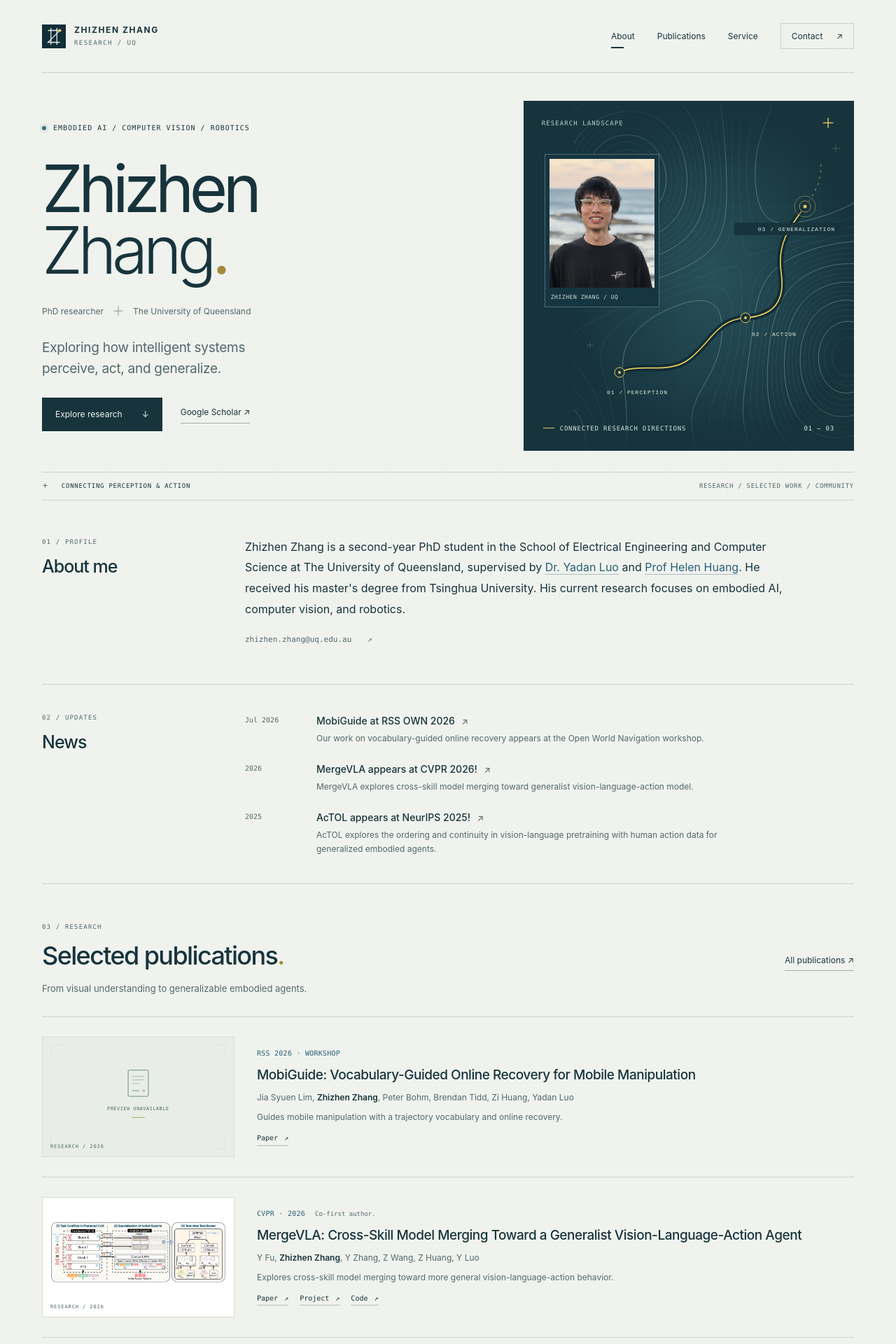
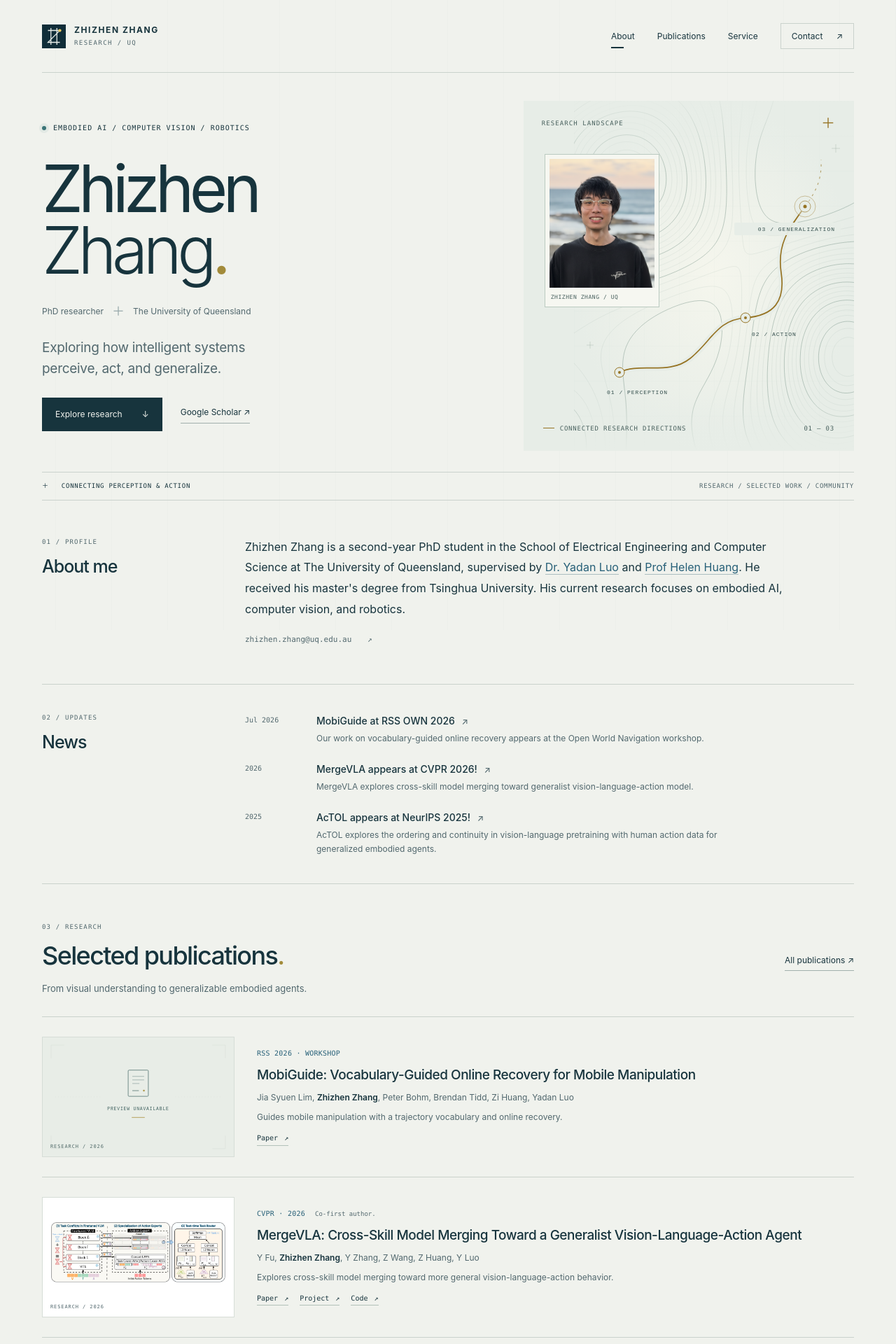
Before and after one commit to Daisy-zzz/homepage, a Jekyll site: the page built from index.html, in a window 1280 px wide. Shown: the top 1920 px of the page at 70% size. Built offline with Jekyll 4.4.1, drawn with Linux system fonts in a browser that asks for light colours.

Commit message:
Update homepage design, publications and service

```diff
--- a/assets/css/main.css
+++ b/assets/css/main.css
@@ -281,8 +281,8 @@ input {
 }
 
 .terrain-panel {
-    background: var(--ink);
-    color: #dfebe6;
+    background: #e7ede7;
+    color: #4a625f;
     position: relative;
     overflow: hidden;
     min-height: 495px
@@ -306,12 +306,12 @@ input {
     padding: 22px 26px;
     font-size: 9px;
     letter-spacing: .12em;
-    color: #bccdca
+    color: #4a625f
 }
 
 .terrain-top>span:last-child {
     font-size: 20px;
-    color: var(--signal);
+    color: #967323;
     line-height: 1
 }
 
@@ -320,9 +320,9 @@ input {
     top: 76px;
     left: 30px;
     width: 164px;
-    border: 1px solid #bdd0c35c;
+    border: 1px solid #bacac0;
     padding: 6px;
-    background: #153541
+    background: #f6f7f1
 }
 
 .portrait img {
@@ -336,7 +336,7 @@ input {
     font-size: 8px;
     letter-spacing: .07em;
     padding: 7px 2px 1px;
-    color: #d1dfd9
+    color: #4a625f
 }
 
 .terrain-bottom {
@@ -353,14 +353,14 @@ input {
 }
 
 .terrain-bottom>span:first-child {
-    color: #d8e4de
+    color: #4a625f
 }
 
 .route-key::before {
     content: '';
     display: inline-block;
     width: 16px;
-    border-top: 1px solid var(--signal);
+    border-top: 1px solid #967323;
     margin: 0 8px 3px 0
 }
 
```
Also changed, not shown: README.md, assets/img/terrain.svg.
